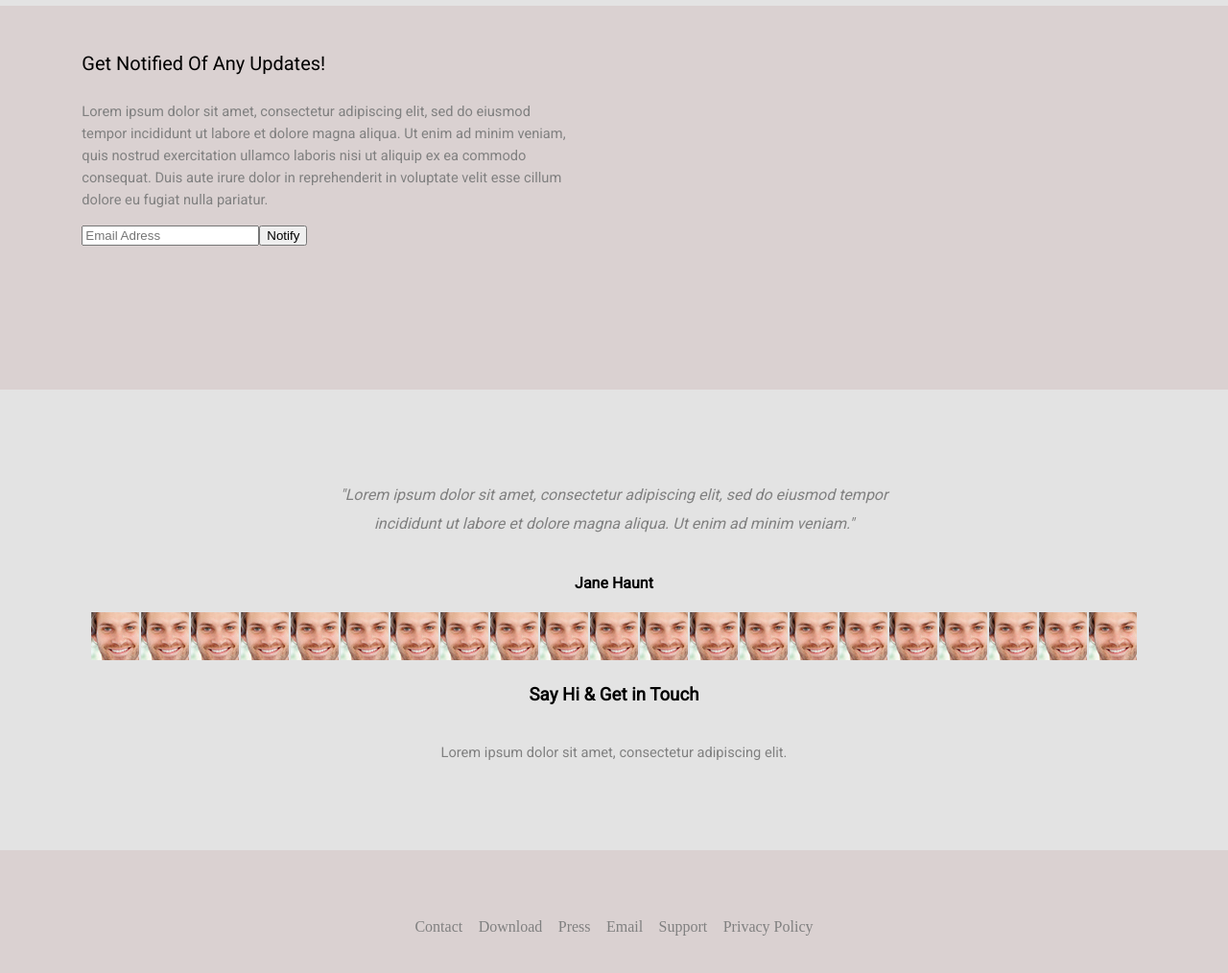
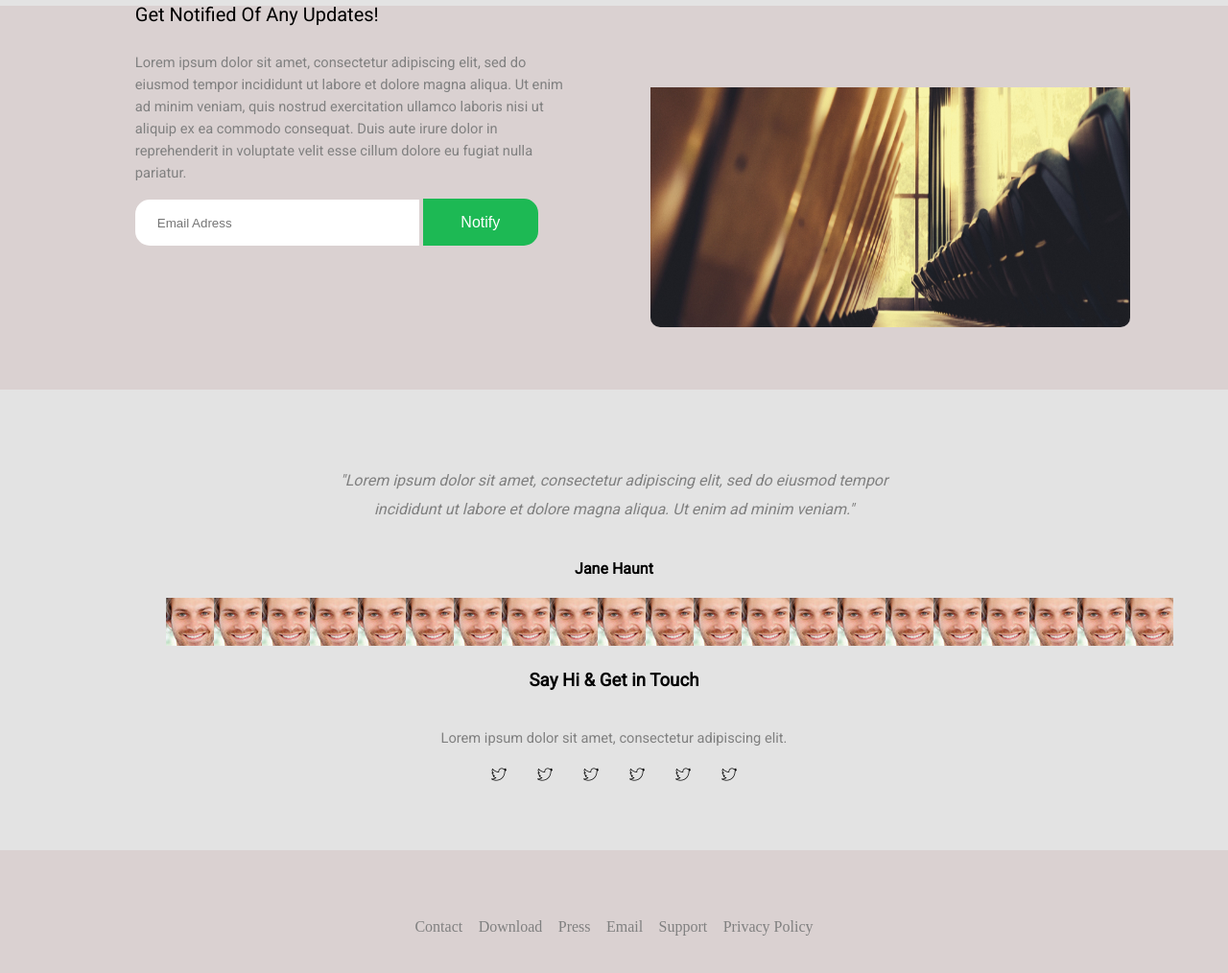
Before and after one commit to ajvmjr/notify, a plain HTML site: page index.html in a window 1280 px wide. Shown: the part 842-1856 px from the top of the page at 96% size. Drawn offline with Linux system fonts and the light colour scheme.

Commit message:
concluir article

```diff
--- a/index.html
+++ b/index.html
@@ -1,5 +1,6 @@
 <!DOCTYPE html>
 <html lang="en">
+
 <head>
     <meta charset="UTF-8">
     <meta name="viewport" content="width=device-width, initial-scale=1.0">
@@ -9,6 +10,7 @@
     <link rel="stylesheet" href="style.css">
     <title>Document</title>
 </head>
+
 <body>
     <nav></nav>
     <header>
@@ -67,22 +69,29 @@
         </div>
     </main>
     <section>
+        <div class="divSectionMain">
             <div class="divSectionLeft">
                 <h4>Get Notified Of Any Updates!</h4>
-            <p>Lorem ipsum dolor sit amet, consectetur adipiscing elit, sed do eiusmod tempor incididunt ut labore et dolore magna aliqua. Ut enim ad minim veniam, quis nostrud exercitation ullamco laboris nisi ut aliquip ex ea commodo consequat. Duis aute irure dolor in reprehenderit in voluptate velit esse cillum dolore eu fugiat nulla pariatur.</p>
+                <p>Lorem ipsum dolor sit amet, consectetur adipiscing elit, sed do eiusmod tempor incididunt ut labore et
+                    dolore magna aliqua. Ut enim ad minim veniam, quis nostrud exercitation ullamco laboris nisi ut aliquip
+                    ex ea commodo consequat. Duis aute irure dolor in reprehenderit in voluptate velit esse cillum dolore eu
+                    fugiat nulla pariatur.</p>
                 <div>
-                <input type="email" placeholder="Email Adress"><button>Notify</button>
+                <input type="email" placeholder="Email Adress" class="email">
+                <button class="button">Notify</button>
                 </div>
             </div>
             <div class="divSectionRight">
-
+                <img src="image/banner.png" alt="">
+            </div>
         </div>
     </section>
     <article>
         <div class="articleDivMain">
             <div class="articleDivP">
                 <p class="articlePItalic">
-                    "Lorem ipsum dolor sit amet, consectetur adipiscing elit, sed do eiusmod tempor incididunt ut labore et dolore magna aliqua. Ut enim ad minim veniam."
+                    "Lorem ipsum dolor sit amet, consectetur adipiscing elit, sed do eiusmod tempor incididunt ut labore
+                    et dolore magna aliqua. Ut enim ad minim veniam."
                 </p>
             </div>
             <h4>Jane Haunt</h4>
@@ -90,31 +99,88 @@
                 <div class="divPessoasIcon">
                     <img src="image/pessoa1.jpg" alt="">
                 </div>
+                <div class="divPessoasIcon">
                     <img src="image/pessoa1.jpg" alt="">
+                </div>
+                <div class="divPessoasIcon">
                     <img src="image/pessoa1.jpg" alt="">
+                </div>
+                <div class="divPessoasIcon">
                     <img src="image/pessoa1.jpg" alt="">
+                </div>
+                <div class="divPessoasIcon">
                     <img src="image/pessoa1.jpg" alt="">
+                </div>
+                <div class="divPessoasIcon">
                     <img src="image/pessoa1.jpg" alt="">
+                </div>
+                <div class="divPessoasIcon">
                     <img src="image/pessoa1.jpg" alt="">
+                </div>
+                <div class="divPessoasIcon">
                     <img src="image/pessoa1.jpg" alt="">
+                </div>
+                <div class="divPessoasIcon">
                     <img src="image/pessoa1.jpg" alt="">
+                </div>
+                <div class="divPessoasIcon">
                     <img src="image/pessoa1.jpg" alt="">
+                </div>
+                <div class="divPessoasIcon">
                     <img src="image/pessoa1.jpg" alt="">
+                </div>
+                <div class="divPessoasIcon">
                     <img src="image/pessoa1.jpg" alt="">
+                </div>
+                <div class="divPessoasIcon">
                     <img src="image/pessoa1.jpg" alt="">
+                </div>
+                <div class="divPessoasIcon">
                     <img src="image/pessoa1.jpg" alt="">
+                </div>
+                <div class="divPessoasIcon">
                     <img src="image/pessoa1.jpg" alt="">
+                </div>
+                <div class="divPessoasIcon">
                     <img src="image/pessoa1.jpg" alt="">
+                </div>
+                <div class="divPessoasIcon">
                     <img src="image/pessoa1.jpg" alt="">
+                </div>
+                <div class="divPessoasIcon">
                     <img src="image/pessoa1.jpg" alt="">
+                </div>
+                <div class="divPessoasIcon">
                     <img src="image/pessoa1.jpg" alt="">
+                </div>
+                <div class="divPessoasIcon">
                     <img src="image/pessoa1.jpg" alt="">
+                </div>
+                <div class="divPessoasIcon">
                     <img src="image/pessoa1.jpg" alt="">
+                </div>
             </div>
             <h4 class="articleH4">Say Hi & Get in Touch</h4>
             <p class="articleP">Lorem ipsum dolor sit amet, consectetur adipiscing elit.</p>
-            <div>
-
+            <div class="socialMedia">
+                <div class="iconsSocialMedia">
+                    <img src="image/twitter-logo-outline.png" alt="">
+                </div>
+                <div class="iconsSocialMedia">
+                    <img src="image/twitter-logo-outline.png" alt="">
+                </div>
+                <div class="iconsSocialMedia">
+                    <img src="image/twitter-logo-outline.png" alt="">
+                </div>
+                <div class="iconsSocialMedia">
+                    <img src="image/twitter-logo-outline.png" alt="">
+                </div>
+                <div class="iconsSocialMedia">
+                    <img src="image/twitter-logo-outline.png" alt="">
+                </div>
+                <div class="iconsSocialMedia">
+                    <img src="image/twitter-logo-outline.png" alt="">
+                </div>
             </div>
         </div>
     </article>
--- a/style.css
+++ b/style.css
@@ -32,11 +32,35 @@ main{
 }
 
 section{
+    display: flex;
     background-color: #dad1d1;
+    grid-area: 'section';
+    justify-content: center;
+    width: 100vw;
+}
+
+.email{
+    border: white solid;
+    border-radius: 15px 0 0 15px;
+    height: 38px;
+    padding: 2px 20px;
+    width: 250px;
+}
+
+.button{
+    color: white;
+    background-color: #1db954;
+    border: #1db954 solid;
+    border-radius: 0 15px 15px 0px;
+    height: 49px;
+    font-size: 12pt;
+    width: 120px;
+}
+
+.divSectionMain{
     display: flex;
     justify-content: space-evenly;
-    grid-area: 'section';
-    width: 100%;
+    width: 90%;
 }
 
 .divSectionLeft{
@@ -49,8 +73,15 @@ section{
 }
 
 .divSectionRight{
-    height: 50%;
+    height: 400px;
     width: 40%;
+}
+
+.divSectionRight img{
+    border-radius: 10px 10px 10px 10px;
+    height: 250px;
+    padding-top: 85px;
+    width: 500px;
 }
 
 section div h4{
@@ -114,18 +145,45 @@ article h4{
 }
 
 .pessoas{
+    background-color: #2cbf60;
+    cursor: pointer;
     display: flex;
+    height: 50px;
     justify-content: space-evenly;
-    width: 95%;
+    width: 81%;
 }
 
 .divPessoasIcon{
-    height: 15px;
+    height: 100%;
+    width: 100%;
 }
 
 .divPessoasIcon:hover{
+    opacity: 0.5;
+    cursor: pointer;
+}
+
+.socialMedia{
+    width: 25%;
+    display: flex;
+    flex-direction: row;
+    justify-content: space-around;
+}
+
+.iconsSocialMedia{
+    align-items: center;
+    border-radius: 50%;
+    display: flex;
+    height: 30px;
+    justify-content: center;
+    width: 30px;
+
+}
+
+.iconsSocialMedia:hover{
     background-color: #2cbf60;
-    opacity: 0.5;
+    cursor: pointer;
+    opacity: 1;
 }
 
 footer{
@@ -215,6 +273,7 @@ p{
 
 .icon:hover{
     background-color: #2cbf60;
+    cursor: pointer;
     opacity: 1;
 }
 
```
Also changed, not shown: image/twitter-logo-outline.png (added). Lines whose indentation alone changed are shown as unchanged.
